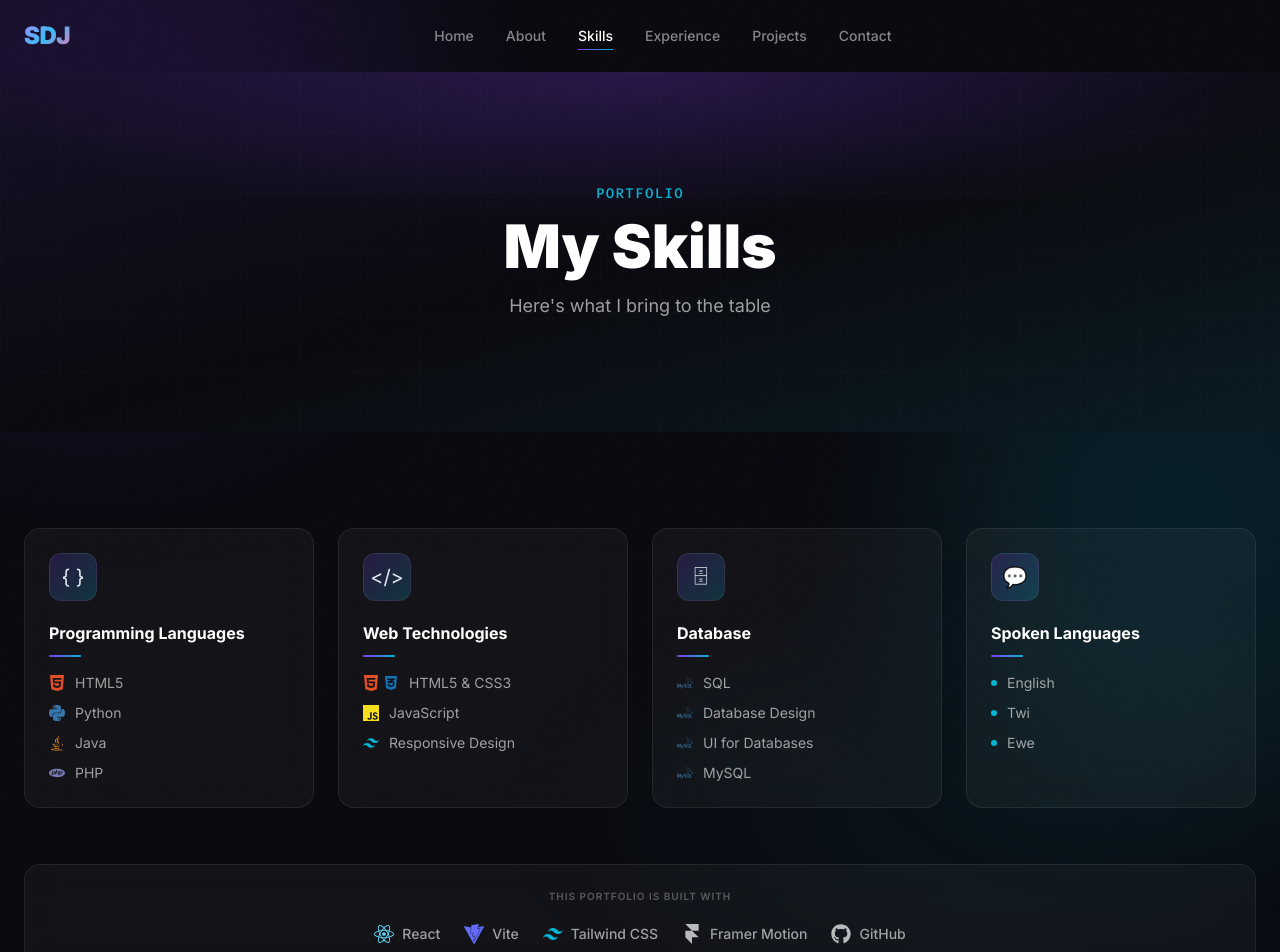
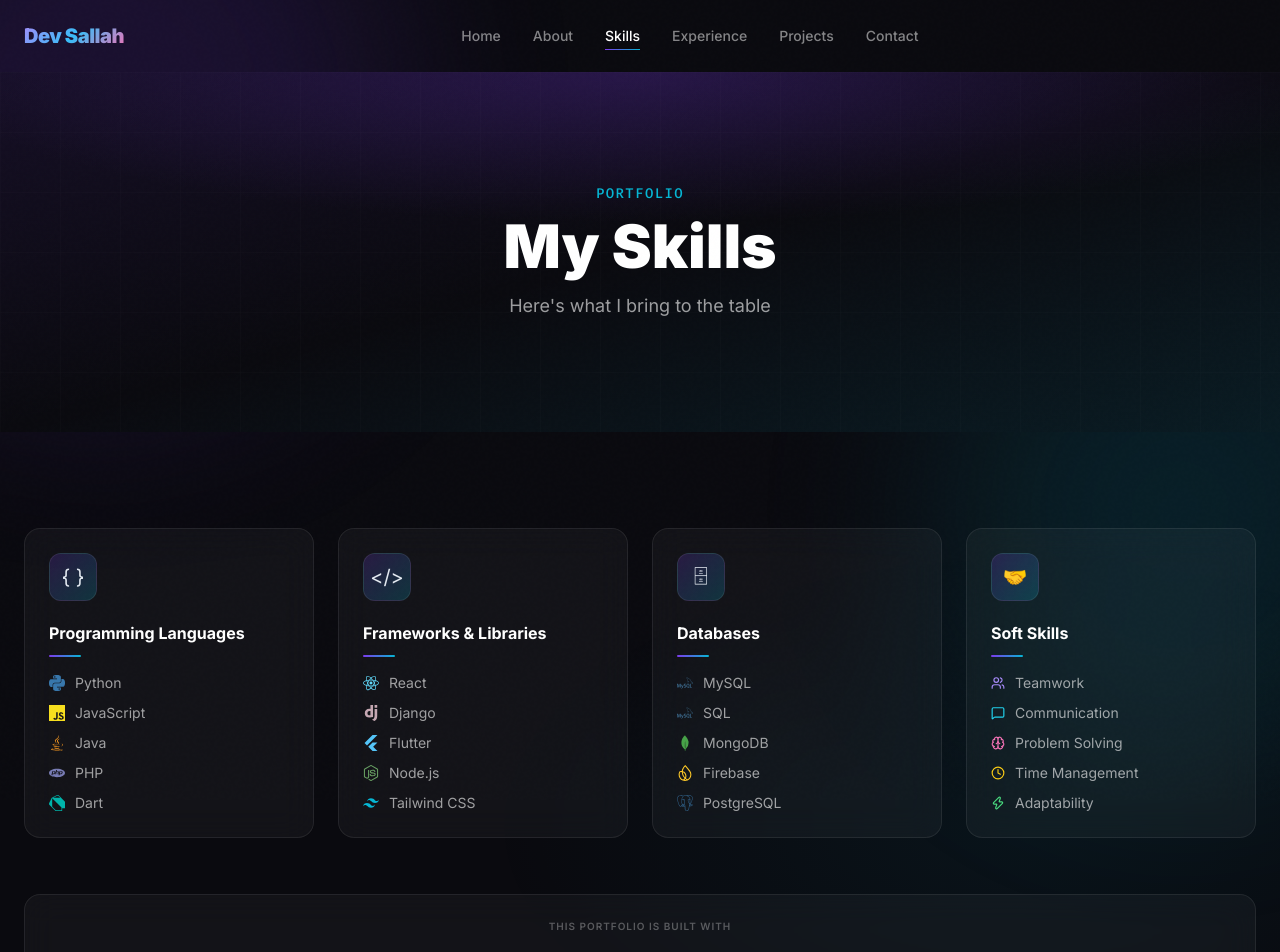
Before and after one commit to sallahjosh/joshuasallah, a React (Vite) app: page /skills in a window 1280 px wide. Shown: the top 952 px of the page. Built offline with nearby package versions, Linux system fonts and the light colour scheme.

Commit message:
feat: update skills with frameworks/databases/soft skills, bio, initials to Dev Sallah, footer logos

```diff
--- a/src/components/Footer.jsx
+++ b/src/components/Footer.jsx
@@ -1,25 +1,23 @@
 import { FaCss3Alt } from 'react-icons/fa';
 import {
-  SiReact,
-  SiVite,
-  SiTailwindcss,
-  SiJavascript,
-  SiPython,
-  SiMysql,
-  SiPhp,
-  SiHtml5,
+  SiReact, SiVite, SiTailwindcss, SiJavascript,
+  SiPython, SiMysql, SiPhp, SiHtml5,
+  SiDjango, SiFlutter, SiMongodb, SiNodedotjs,
 } from 'react-icons/si';
 import LogoLoop from './LogoLoop';
 
-// Tech stack logos for the scrolling strip
 const TECH_LOGOS = [
   { node: <SiHtml5       style={{ color: '#e34f26' }} />, title: 'HTML5' },
   { node: <FaCss3Alt     style={{ color: '#1572b6' }} />, title: 'CSS3' },
   { node: <SiJavascript  style={{ color: '#f7df1e' }} />, title: 'JavaScript' },
   { node: <SiPython      style={{ color: '#3776ab' }} />, title: 'Python' },
+  { node: <SiReact       style={{ color: '#61dafb' }} />, title: 'React' },
+  { node: <SiDjango      style={{ color: '#44b78b' }} />, title: 'Django' },
+  { node: <SiFlutter     style={{ color: '#54c5f8' }} />, title: 'Flutter' },
+  { node: <SiNodedotjs   style={{ color: '#68a063' }} />, title: 'Node.js' },
   { node: <SiMysql       style={{ color: '#4479a1' }} />, title: 'MySQL' },
+  { node: <SiMongodb     style={{ color: '#47a248' }} />, title: 'MongoDB' },
   { node: <SiPhp         style={{ color: '#777bb4' }} />, title: 'PHP' },
-  { node: <SiReact       style={{ color: '#61dafb' }} />, title: 'React' },
   { node: <SiVite        style={{ color: '#646cff' }} />, title: 'Vite' },
   { node: <SiTailwindcss style={{ color: '#06b6d4' }} />, title: 'Tailwind CSS' },
 ];
--- a/src/components/Navbar.jsx
+++ b/src/components/Navbar.jsx
@@ -45,7 +45,7 @@ export default function Navbar() {
       >
         <nav className="max-w-7xl mx-auto px-6 h-[72px] flex items-center justify-between">
           {/* Logo */}
-          <Link to="/" className="font-black text-2xl gradient-text tracking-tight">
+          <Link to="/" className="font-black text-xl gradient-text tracking-tight">
             {personal.initials}
           </Link>
 
--- a/src/data/portfolio.js
+++ b/src/data/portfolio.js
@@ -1,14 +1,14 @@
 export const personal = {
   name: 'Sallah D. Joshua',
-  initials: 'SDJ',
+  initials: 'Dev Sallah',
   tagline: 'Software Developer',
   roles: ['Web Developer', 'Python Enthusiast', 'Problem Solver', 'Tech Lover', 'Lifelong Learner'],
   bio: [
-    "Hello! I'm Sallah D. Joshua, a software developer with a passion for creating efficient and user-friendly applications. I have a strong foundation in Python and web development technologies, and I'm constantly expanding my skills to stay current with industry trends.",
-    "My journey in technology began with a curiosity about how things work, which led me to pursue a degree in Information Systems and Technology. Along the way, I've developed skills in database management, web development, and problem-solving.",
-    "When I'm not coding, you can find me exploring new technologies, contributing to open-source projects, or sharing my knowledge with the developer community.",
+    "Hello! I'm Sallah D. Joshua — a software developer from Ghana with a passion for building efficient, user-friendly digital products. I work with modern frameworks like React and Django, and I enjoy crafting solutions that are both functional and beautifully designed.",
+    "I'm currently pursuing a BSc in Information Systems and Technology at the University of Mines and Technology. My experience spans full-stack web development, database management, IoT systems, and AI-powered applications — including projects built for my department and hackathon competitions.",
+    "I speak English, Twi, and Ewe fluently. Outside of code, I enjoy collaborating with people, exploring emerging technologies, and sharing what I learn with my community.",
   ],
-  chips: ['Python', 'HTML', 'CSS', 'Java', 'MySQL'],
+  chips: ['Python', 'React', 'Django', 'Flutter', 'MySQL'],
   email: 'is-jdsallah2423@st.umat.edu.gh',
   phone: '+233 25 704 8004',
   location: 'Accra-Pokuase, Ghana',
@@ -24,22 +24,22 @@ export const skills = [
   {
     category: 'Programming Languages',
     icon: '{ }',
-    items: ['HTML5', 'Python', 'Java', 'PHP'],
+    items: ['Python', 'JavaScript', 'Java', 'PHP', 'Dart'],
   },
   {
-    category: 'Web Technologies',
+    category: 'Frameworks & Libraries',
     icon: '</>',
-    items: ['HTML5 & CSS3', 'JavaScript', 'Responsive Design'],
+    items: ['React', 'Django', 'Flutter', 'Node.js', 'Tailwind CSS'],
   },
   {
-    category: 'Database',
+    category: 'Databases',
     icon: '🗄',
-    items: ['SQL', 'Database Design', 'UI for Databases', 'MySQL'],
+    items: ['MySQL', 'SQL', 'MongoDB', 'Firebase', 'PostgreSQL'],
   },
   {
-    category: 'Spoken Languages',
-    icon: '💬',
-    items: ['English', 'Twi', 'Ewe'],
+    category: 'Soft Skills',
+    icon: '🤝',
+    items: ['Teamwork', 'Communication', 'Problem Solving', 'Time Management', 'Adaptability'],
   },
 ];
 
--- a/src/pages/Skills.jsx
+++ b/src/pages/Skills.jsx
@@ -5,37 +5,49 @@ import PageHero from '../components/PageHero';
 import {
   SiHtml5, SiPython, SiJavascript, SiPhp,
   SiTailwindcss, SiReact, SiMysql, SiVite,
+  SiDjango, SiFlutter, SiDart, SiNodedotjs,
+  SiMongodb, SiPostgresql, SiFirebase, SiFramer,
 } from 'react-icons/si';
-import { FaCss3Alt, FaJava } from 'react-icons/fa';
-import { FaGithub } from 'react-icons/fa';
-import { SiFramer } from 'react-icons/si';
+import { FaCss3Alt, FaJava, FaGithub } from 'react-icons/fa';
+import { Users, MessageSquare, Clock, Zap, Brain } from 'lucide-react';
 
 // Icon map for individual skill items
 const SKILL_ICONS = {
-  'HTML5':            <SiHtml5      className="text-[#e34f26]" />,
-  'Python':           <SiPython     className="text-[#3776ab]" />,
-  'Java':             <FaJava       className="text-[#f89820]" />,
-  'PHP':              <SiPhp        className="text-[#777bb4]" />,
-  'HTML5 & CSS3':     <><SiHtml5 className="text-[#e34f26]" /><FaCss3Alt className="text-[#1572b6] ml-1" /></>,
-  'JavaScript':       <SiJavascript className="text-[#f7df1e]" />,
-  'Responsive Design':<SiTailwindcss className="text-[#06b6d4]" />,
-  'SQL':              <SiMysql      className="text-[#4479a1]" />,
-  'Database Design':  <SiMysql      className="text-[#4479a1]" />,
-  'UI for Databases': <SiMysql      className="text-[#4479a1]" />,
-  'MySQL':            <SiMysql      className="text-[#4479a1]" />,
-  'React':            <SiReact      className="text-[#61dafb]" />,
-  'Vite':             <SiVite       className="text-[#646cff]" />,
+  // Languages
+  'Python':           <SiPython      className="text-[#3776ab]" />,
+  'JavaScript':       <SiJavascript  className="text-[#f7df1e]" />,
+  'Java':             <FaJava        className="text-[#f89820]" />,
+  'PHP':              <SiPhp         className="text-[#777bb4]" />,
+  'Dart':             <SiDart        className="text-[#00b4ab]" />,
+  'HTML5':            <SiHtml5       className="text-[#e34f26]" />,
+  'HTML5 & CSS3':     <SiHtml5       className="text-[#e34f26]" />,
+  // Frameworks
+  'React':            <SiReact       className="text-[#61dafb]" />,
+  'Django':           <SiDjango      className="text-[#092e20]" style={{ filter: 'invert(1) brightness(0.8)' }} />,
+  'Flutter':          <SiFlutter     className="text-[#54c5f8]" />,
+  'Node.js':          <SiNodedotjs   className="text-[#68a063]" />,
   'Tailwind CSS':     <SiTailwindcss className="text-[#06b6d4]" />,
-  'Framer Motion':    <SiFramer     className="text-white" />,
+  // Databases
+  'MySQL':            <SiMysql       className="text-[#4479a1]" />,
+  'SQL':              <SiMysql       className="text-[#4479a1]" />,
+  'MongoDB':          <SiMongodb     className="text-[#47a248]" />,
+  'Firebase':         <SiFirebase    className="text-[#ffca28]" />,
+  'PostgreSQL':       <SiPostgresql  className="text-[#336791]" />,
+  // Soft skills — lucide icons
+  'Teamwork':         <Users         size={14} className="text-violet-400" />,
+  'Communication':    <MessageSquare size={14} className="text-cyan-400" />,
+  'Problem Solving':  <Brain         size={14} className="text-pink-400" />,
+  'Time Management':  <Clock         size={14} className="text-yellow-400" />,
+  'Adaptability':     <Zap           size={14} className="text-green-400" />,
 };
 
 // Built-with tools shown at the bottom
 const BUILT_WITH = [
-  { label: 'React',       icon: <SiReact       className="text-[#61dafb]" /> },
-  { label: 'Vite',        icon: <SiVite        className="text-[#646cff]" /> },
-  { label: 'Tailwind CSS',icon: <SiTailwindcss className="text-[#06b6d4]" /> },
-  { label: 'Framer Motion', icon: <SiFramer    className="text-white/70" /> },
-  { label: 'GitHub',      icon: <FaGithub      className="text-white/70" /> },
+  { label: 'React',         icon: <SiReact       className="text-[#61dafb]" /> },
+  { label: 'Vite',          icon: <SiVite        className="text-[#646cff]" /> },
+  { label: 'Tailwind CSS',  icon: <SiTailwindcss className="text-[#06b6d4]" /> },
+  { label: 'Framer Motion', icon: <SiFramer      className="text-white/70" /> },
+  { label: 'GitHub',        icon: <FaGithub      className="text-white/70" /> },
 ];
 
 const cardVariants = {
```
